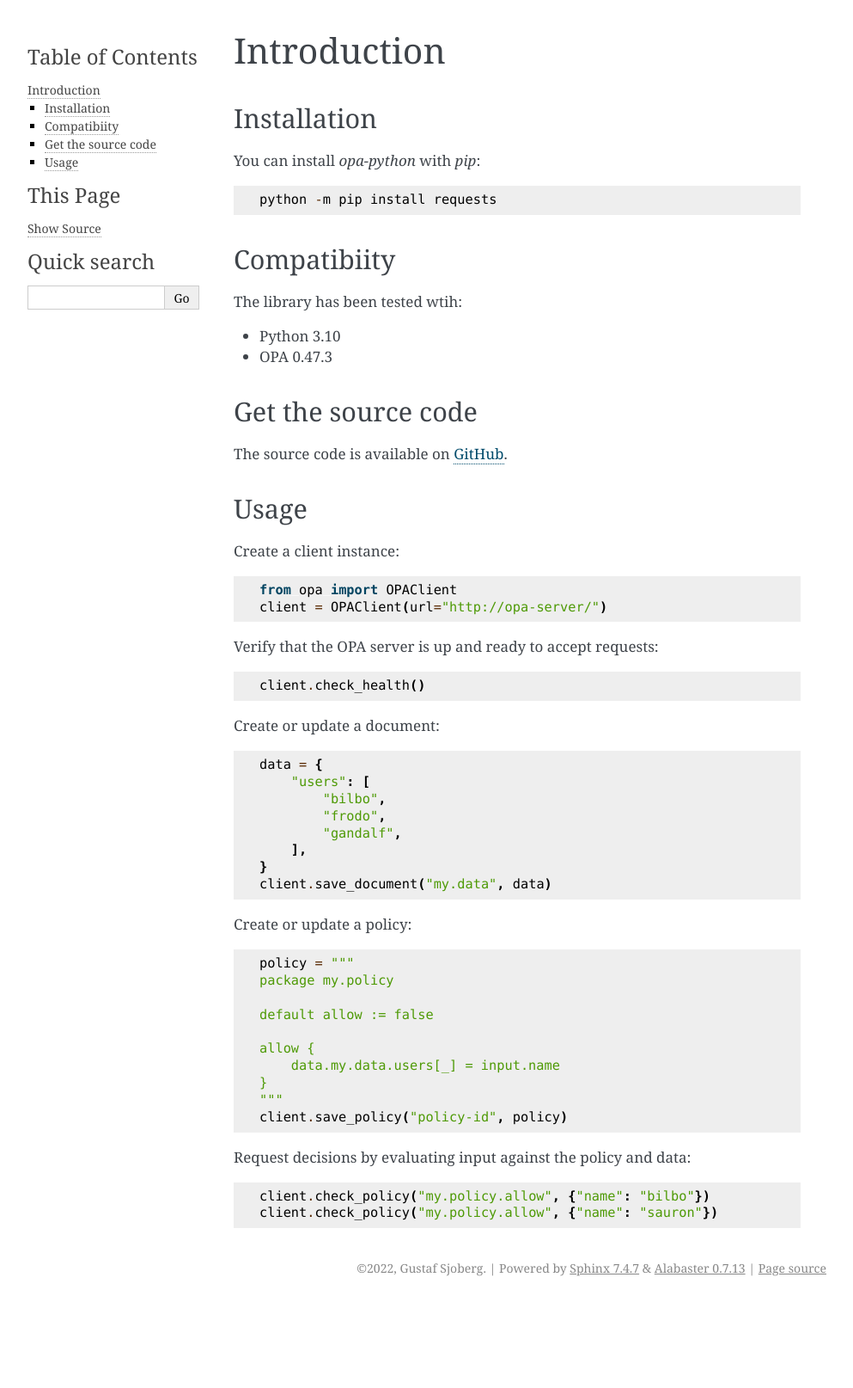
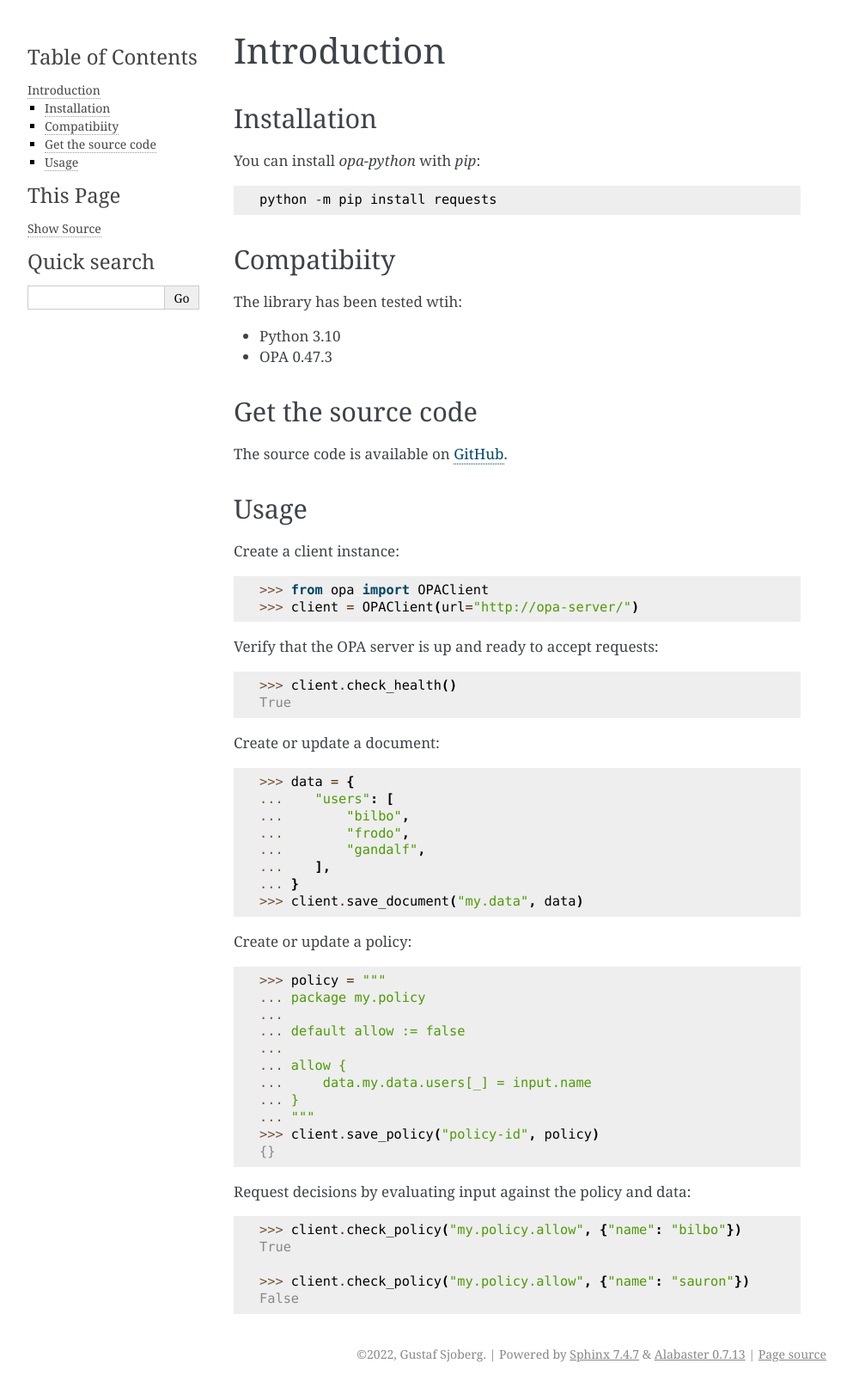
Before and after one commit to heliconhq/opa-python, a Sphinx documentation site: the page built from docs/source/introduction.rst, in a window 1280 px wide. Shown: the whole page at 86% size, without its empty margins (148-1141 px from the left). Built offline with Sphinx 7.4.7, drawn with Linux system fonts in a browser that asks for light colours; before the commit the page ends 1514 px from its top, so only the background shows below that.

Commit message:
Update code examples in docs as well.

```diff
--- a/docs/source/introduction.rst
+++ b/docs/source/introduction.rst
@@ -28,46 +28,51 @@ Create a client instance:
 
 .. code-block:: python
 
-    from opa import OPAClient
-    client = OPAClient(url="http://opa-server/")
+    >>> from opa import OPAClient
+    >>> client = OPAClient(url="http://opa-server/")
 
 Verify that the OPA server is up and ready to accept requests:
 
 .. code-block:: python
 
-    client.check_health()
+    >>> client.check_health()
+    True
 
 Create or update a document:
 
 .. code-block:: python
 
-    data = {
-        "users": [
-            "bilbo",
-            "frodo",
-            "gandalf",
-        ],
-    }
-    client.save_document("my.data", data)
+    >>> data = {
+    ...    "users": [
+    ...        "bilbo",
+    ...        "frodo",
+    ...        "gandalf",
+    ...    ],
+    ... }
+    >>> client.save_document("my.data", data)
 
 Create or update a policy:
 
 .. code-block:: python
 
-    policy = """
-    package my.policy
-
-    default allow := false
-
-    allow {
-        data.my.data.users[_] = input.name
-    }
-    """
-    client.save_policy("policy-id", policy)
+    >>> policy = """
+    ... package my.policy
+    ...
+    ... default allow := false
+    ...
+    ... allow {
+    ...     data.my.data.users[_] = input.name
+    ... }
+    ... """
+    >>> client.save_policy("policy-id", policy)
+    {}
 
 Request decisions by evaluating input against the policy and data:
 
 .. code-block:: python
 
-    client.check_policy("my.policy.allow", {"name": "bilbo"})
-    client.check_policy("my.policy.allow", {"name": "sauron"})
+    >>> client.check_policy("my.policy.allow", {"name": "bilbo"})
+    True
+
+    >>> client.check_policy("my.policy.allow", {"name": "sauron"})
+    False
```
